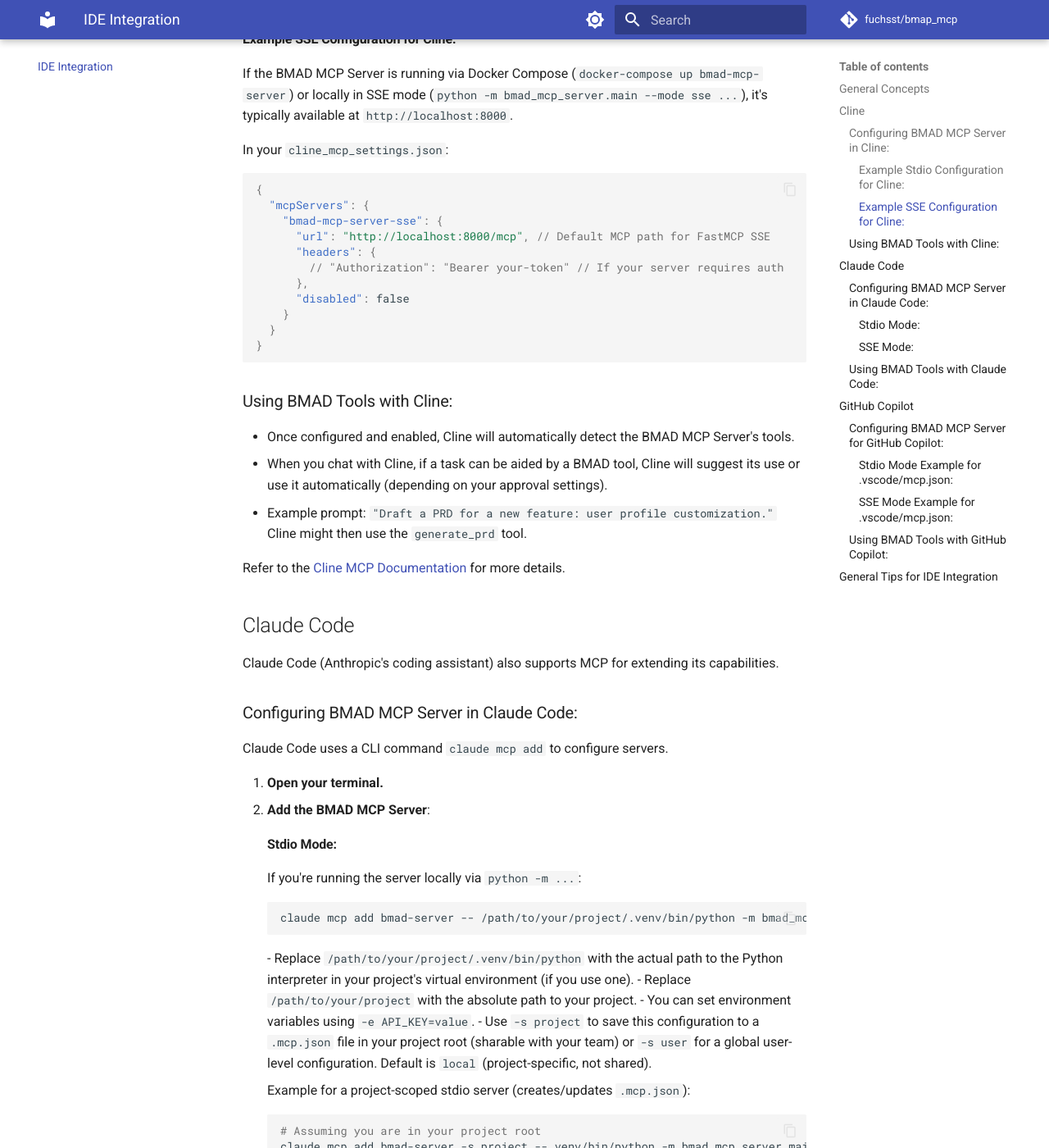
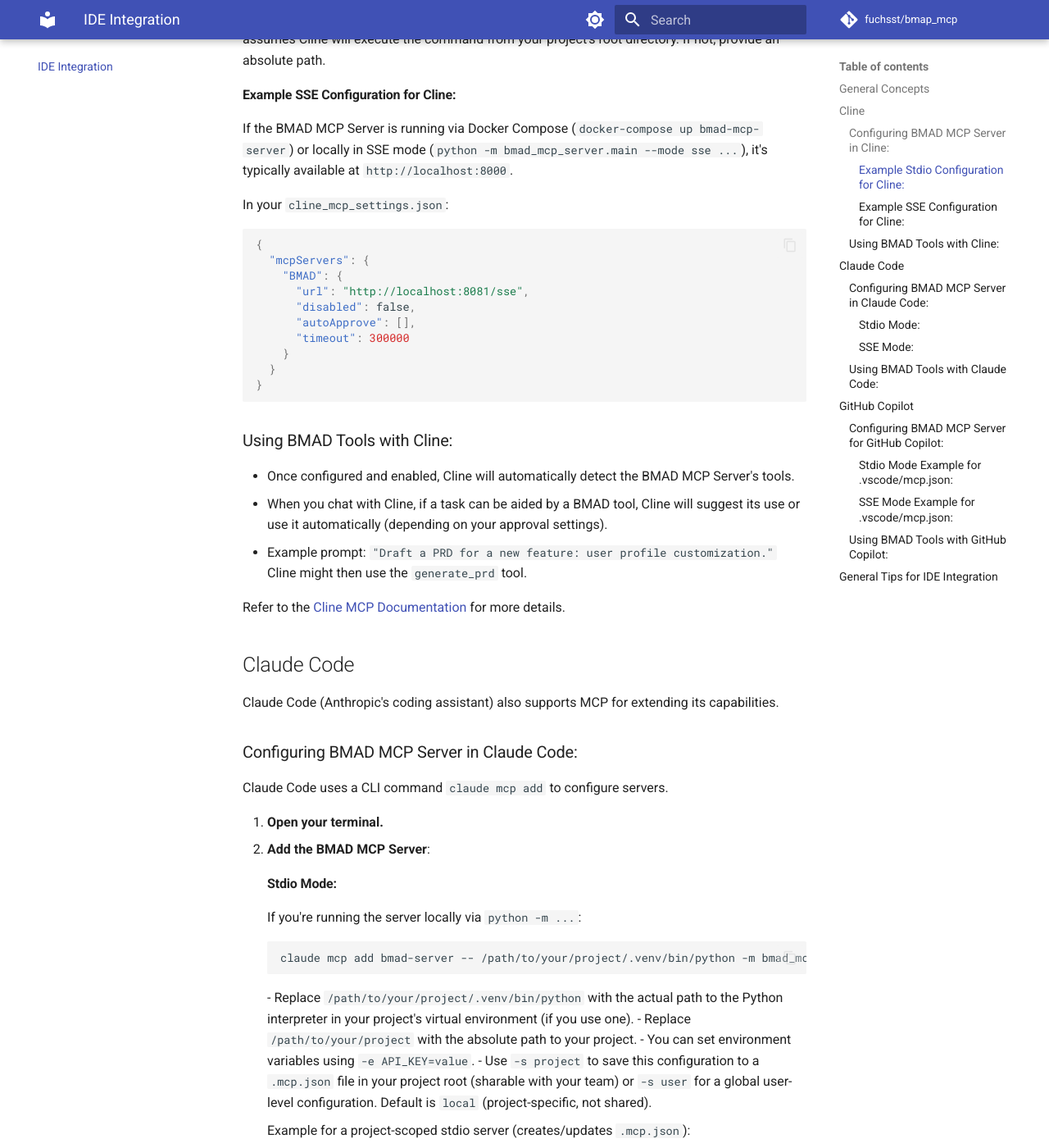
Before and after one commit to fuchsst/bmap_mcp, an MkDocs documentation site: the page built from docs/ide-integration.md, in a window 1280 px wide and 1400 px high, scrolled down 1959 px. Shown: the whole window at 82% size. Built offline with MkDocs 1.6.1 and Material for MkDocs 9.7.7, drawn with Linux system fonts in a browser that asks for light colours; comment, search, counter and statistics services are not loaded; some of the changed text lies outside the part shown.

Commit message:
fix: Update IDE integration documentation for BMAD MCP Server; correct SSE URL and clarify stdio bug

````diff
--- a/docs/ide-integration.md
+++ b/docs/ide-integration.md
@@ -71,15 +73,15 @@
 ```json
 {
   "mcpServers": {
-    "bmad-mcp-server-sse": {
-      "url": "http://localhost:8000/mcp", // Default MCP path for FastMCP SSE
-      "headers": {
-        // "Authorization": "Bearer your-token" // If your server requires auth
-      },
-      "disabled": false
+    "BMAD": {
+      "url": "http://localhost:8081/sse",
+      "disabled": false,
+      "autoApprove": [],
+      "timeout": 300000
     }
   }
 }
+
 ```
 
 ### Using BMAD Tools with Cline:
@@ -120,7 +122,7 @@
     #### SSE Mode:
     If the server is running via Docker or locally in SSE mode (e.g., on `http://localhost:8000`):
     ```bash
-    claude mcp add --transport sse bmad-server-sse http://localhost:8000/mcp
+    claude mcp add --transport sse bmad-server-sse http://localhost:8000/sse
     ```
     -   Use `-s project` or `-s user` as needed.
 
@@ -181,7 +183,7 @@
     {
       "servers": {
         "bmad-mcp-server-sse": {
-          "url": "http://localhost:8000/mcp", // Default MCP path for FastMCP SSE
+          "url": "http://localhost:8000/sse", // Default MCP path for FastMCP SSE
           "transport": "sse" // Explicitly state transport for URL-based servers
           // "headers": { "Authorization": "Bearer your_token" } // If auth is needed
         }
````
Also changed, not shown: other parts of docs/ide-integration.md (+2 -0 lines).
